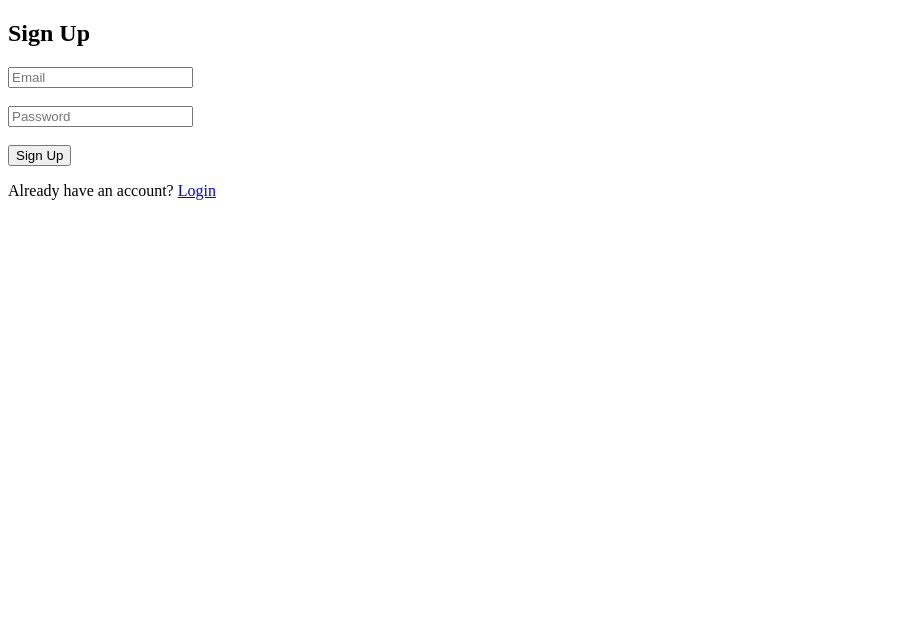
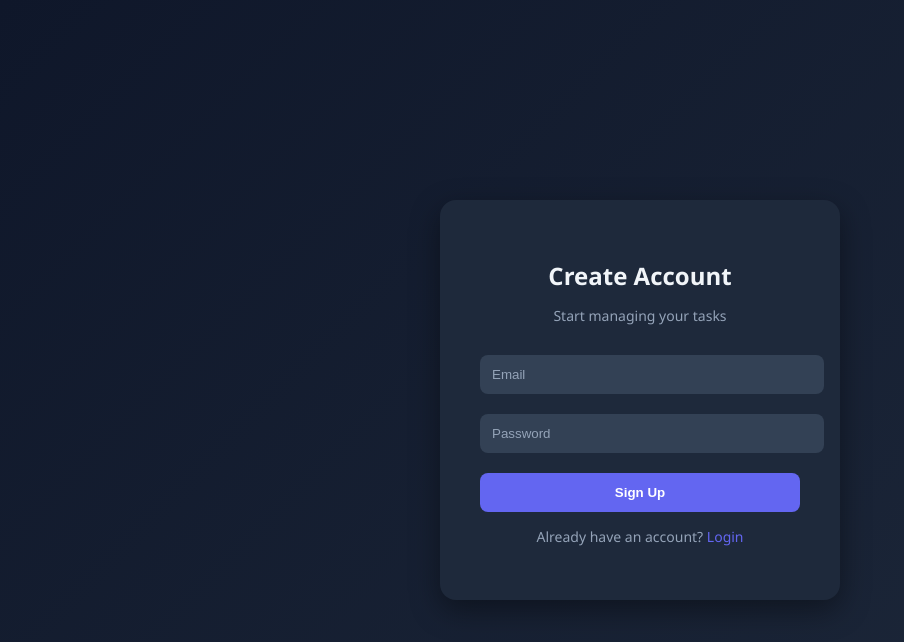
Before and after one commit to Aaaaayush01/task-management-backend, a plain HTML site: page landing_page/auth/signup.html in a window 1280 px wide. Shown: the whole page, without its empty margins (0-904 px from the left). Drawn offline with Linux system fonts and the light colour scheme.

Commit message:
re-styled the signup and login pages

```diff
--- /dev/null
+++ b/landing_page/auth/auth.css
@@ -0,0 +1,74 @@
+/* ===== AUTH PAGES ===== */
+
+.auth-body {
+  margin: 0;
+  height: 100vh;
+  display: flex;
+  justify-content: center;
+  align-items: center;
+  background: linear-gradient(135deg, #0f172a, #1e293b);
+  font-family: 'Segoe UI', sans-serif;
+}
+
+.auth-container {
+  background: #1e293b;
+  padding: 40px;
+  border-radius: 16px;
+  width: 320px;
+  text-align: center;
+  box-shadow: 0 10px 30px rgba(0,0,0,0.4);
+}
+
+.auth-container h2 {
+  margin-bottom: 10px;
+  color: #f1f5f9;
+}
+
+.subtitle {
+  color: #94a3b8;
+  margin-bottom: 20px;
+  font-size: 14px;
+}
+
+.auth-container input {
+  width: 100%;
+  padding: 12px;
+  margin: 10px 0;
+  border: none;
+  border-radius: 8px;
+  background: #334155;
+  color: #fff;
+  outline: none;
+}
+
+.auth-container input::placeholder {
+  color: #94a3b8;
+}
+
+.auth-container button {
+  width: 100%;
+  padding: 12px;
+  margin-top: 10px;
+  background: #6366f1;
+  border: none;
+  border-radius: 8px;
+  color: white;
+  font-weight: bold;
+  cursor: pointer;
+  transition: 0.3s;
+}
+
+.auth-container button:hover {
+  background: #4f46e5;
+}
+
+.switch {
+  margin-top: 15px;
+  color: #94a3b8;
+  font-size: 14px;
+}
+
+.switch a {
+  color: #6366f1;
+  text-decoration: none;
+}
--- a/landing_page/auth/signup.html
+++ b/landing_page/auth/signup.html
@@ -1,22 +1,29 @@
 <!DOCTYPE html>
-<html>
+<html lang="en">
 <head>
+  <meta charset="UTF-8" />
   <title>Signup</title>
+  <link rel="stylesheet" href="auth.css" />
 </head>
-<body>
+<body class="auth-body">
 
-<h2>Sign Up</h2>
+  <div class="auth-container">
+    <h2>Create Account</h2>
+    <p class="subtitle">Start managing your tasks</p>
 
-<form id="signupForm">
-  <input id="email" type="email" placeholder="Email" required />
-  <br /><br />
-  <input id="password" type="password" placeholder="Password" required />
-  <br /><br />
-  <button type="submit">Sign Up</button>
-</form>
+    <form id="signupForm">
+      <input type="email" id="email" placeholder="Email" required />
+      <input type="password" id="password" placeholder="Password" required />
 
-<p>Already have an account? <a href="login.html">Login</a></p>
+      <button type="submit">Sign Up</button>
+    </form>
 
-<script src="signup.js"></script>
+    <p class="switch">
+      Already have an account?
+      <a href="login.html">Login</a>
+    </p>
+  </div>
+
+  <script src="signup.js"></script>
 </body>
 </html>
```
Also changed, not shown: landing_page/auth/login.html (+19 -12 lines).
